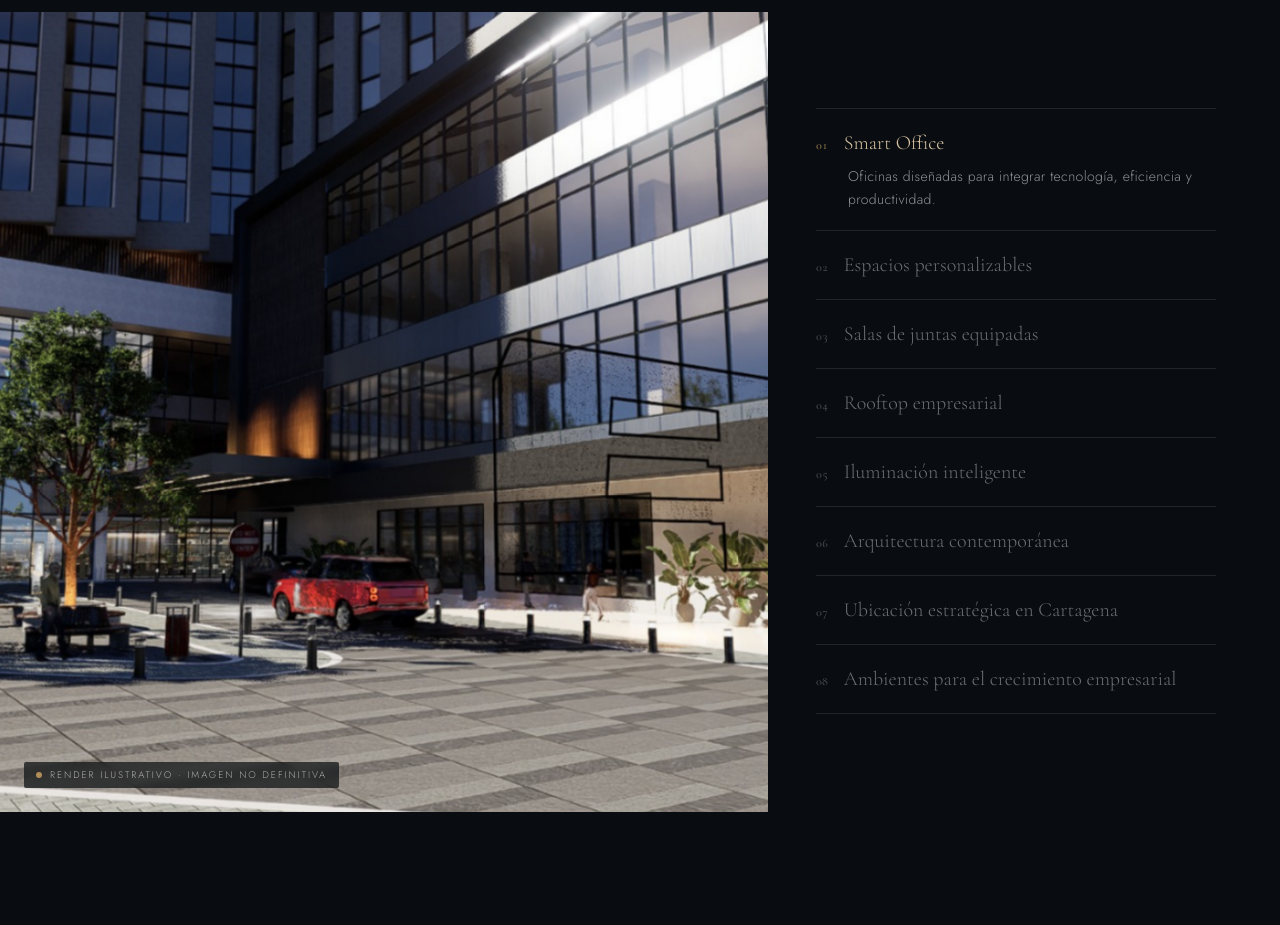
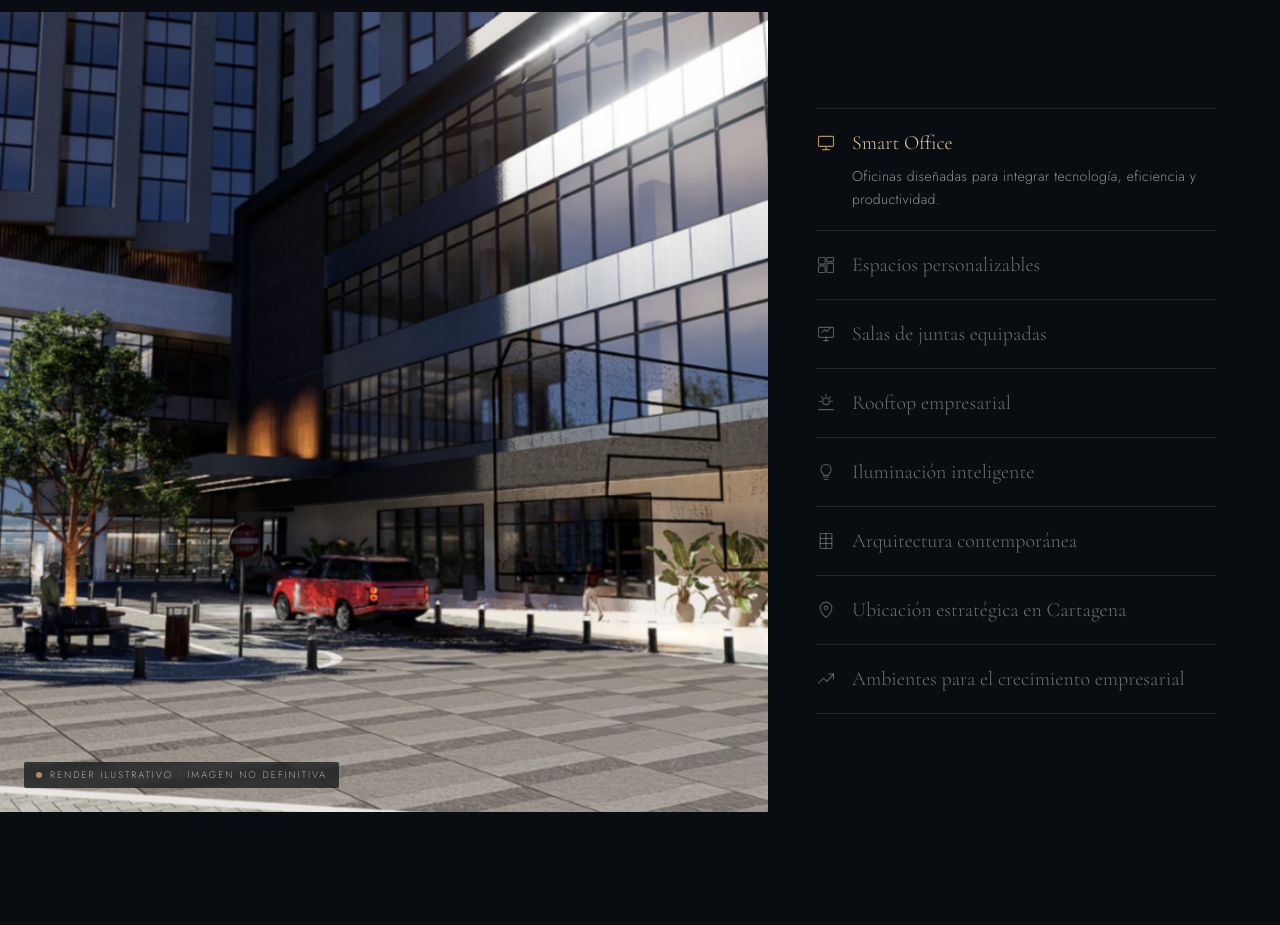
Before and after one commit to jerdiaz/malecon-residences, a Next.js app: page / in a window 1280 px wide. Shown: the part 6560-7485 px from the top of the page. Built offline with nearby package versions, Linux system fonts and the light colour scheme.

Commit message:
Amenidades: reemplazar numeros por iconos placeholder por defecto

```diff
--- a/src/components/Amenities.tsx
+++ b/src/components/Amenities.tsx
@@ -1,6 +1,7 @@
 "use client";
 
 import { useState } from "react";
+import type { ComponentType } from "react";
 import Reveal from "@/components/ui/Reveal";
 
 // ─────────────────────────────────────────────────────────────────────────────
@@ -11,70 +12,82 @@ import Reveal from "@/components/ui/Reveal";
 // Ninguna es la foto definitiva de cada amenidad — deben reemplazarse por
 // fotografía/render específico de cada espacio (interior de oficina, sala de
 // juntas, rooftop al atardecer, detalle de iluminación, etc.) antes de lanzar.
+//
+// ⚠️ Los "icon" también son PLACEHOLDER genéricos — a futuro cada amenidad
+// tendrá su propio ícono definitivo, reemplazar cuando estén listos.
 // ─────────────────────────────────────────────────────────────────────────────
 interface Amenity {
-  number: string;
+  id: string;
   title: string;
   description: string;
   image: string;
+  icon: ComponentType<{ className?: string }>;
 }
 
 const AMENITIES: Amenity[] = [
   {
-    number: "01",
+    id: "smart-office",
     title: "Smart Office",
     description:
       "Oficinas diseñadas para integrar tecnología, eficiencia y productividad.",
     image: "/images/renders/render-08.png", // TODO: reemplazar por render definitivo
+    icon: IconMonitor,
   },
   {
-    number: "02",
+    id: "espacios-personalizables",
     title: "Espacios personalizables",
     description:
       "Adapta la distribución de tu oficina según las necesidades de tu empresa.",
     image: "/images/renders/render-07.png", // TODO: reemplazar por render definitivo
+    icon: IconLayout,
   },
   {
-    number: "03",
+    id: "salas-de-juntas",
     title: "Salas de juntas equipadas",
     description:
       "Espacios modernos para reuniones, presentaciones y encuentros de negocios.",
     image: "/images/renders/render-06.png", // TODO: reemplazar por render definitivo
+    icon: IconPresentation,
   },
   {
-    number: "04",
+    id: "rooftop-empresarial",
     title: "Rooftop empresarial",
     description:
       "Un espacio exclusivo para networking, reuniones informales y eventos corporativos con vistas privilegiadas.",
     image: "/images/renders/render-01.png", // TODO: reemplazar por render definitivo
+    icon: IconRooftop,
   },
   {
-    number: "05",
+    id: "iluminacion-inteligente",
     title: "Iluminación inteligente",
     description:
       "Diseño lumínico que recrea la luz natural para brindar mayor confort y bienestar durante la jornada laboral.",
     image: "/images/renders/render-05.png", // TODO: reemplazar por render definitivo
+    icon: IconBulb,
   },
   {
-    number: "06",
+    id: "arquitectura-contemporanea",
     title: "Arquitectura contemporánea",
     description:
       "Acabados premium y materiales de alta calidad que reflejan profesionalismo y exclusividad.",
     image: "/images/renders/render-04.png", // TODO: reemplazar por render definitivo
+    icon: IconBuilding,
   },
   {
-    number: "07",
+    id: "ubicacion-estrategica",
     title: "Ubicación estratégica en Cartagena",
     description:
       "Conecta tu empresa con uno de los principales polos empresariales y de inversión del Caribe colombiano.",
     image: "/images/renders/render-02.png", // TODO: reemplazar por render definitivo
+    icon: IconPin,
   },
   {
-    number: "08",
+    id: "crecimiento-empresarial",
     title: "Ambientes para el crecimiento empresarial",
     description:
       "Espacios que fortalecen la imagen corporativa y mejoran la experiencia de colaboradores y clientes.",
     image: "/images/renders/render-03.png", // TODO: reemplazar por render definitivo
+    icon: IconGrowth,
   },
 ];
 // ─────────────────────────────────────────────────────────────────────────────
@@ -105,7 +118,7 @@ export default function Amenities() {
         <div className="relative h-[55vh] w-full overflow-hidden lg:sticky lg:top-0 lg:h-screen lg:w-[60%]">
           {AMENITIES.map((a, i) => (
             <div
-              key={a.number}
+              key={a.id}
               aria-hidden={i !== active}
               className={`animate-ken-burns absolute inset-0 bg-cover bg-center transition-opacity duration-1000 ease-silk ${
                 i === active ? "opacity-100" : "opacity-0"
@@ -128,22 +141,21 @@ export default function Amenities() {
           <div className="lg:pr-4">
             {AMENITIES.map((a, i) => {
               const isActive = i === active;
+              const Icon = a.icon;
               return (
                 <button
-                  key={a.number}
+                  key={a.id}
                   onMouseEnter={() => setActive(i)}
                   onFocus={() => setActive(i)}
                   onClick={() => setActive(i)}
                   className="block w-full border-t border-white/10 py-5 text-left last:border-b"
                 >
-                  <span className="flex items-baseline gap-4">
-                    <span
-                      className={`font-serif text-xs tabular-nums transition-colors duration-500 ${
+                  <span className="flex items-center gap-4">
+                    <Icon
+                      className={`h-5 w-5 shrink-0 transition-colors duration-500 ${
                         isActive ? "text-bronze" : "text-white/30"
                       }`}
-                    >
-                      {a.number}
-                    </span>
+                    />
                     <span
                       className={`font-serif text-lg font-light leading-snug transition-colors duration-500 sm:text-xl ${
                         isActive ? "text-champagne" : "text-white/40"
@@ -159,7 +171,7 @@ export default function Amenities() {
                       isActive ? "mt-2 grid-rows-[1fr] opacity-100" : "grid-rows-[0fr] opacity-0"
                     }`}
                   >
-                    <div className="overflow-hidden pl-8">
+                    <div className="overflow-hidden pl-9">
                       <p className="text-sm font-light leading-relaxed tracking-wide text-white/55">
                         {a.description}
                       </p>
@@ -174,3 +186,99 @@ export default function Amenities() {
     </section>
   );
 }
+
+/* ── Íconos placeholder — trazo fino, consistente con el resto del sitio ── */
+
+const ICON_PROPS = {
+  viewBox: "0 0 24 24",
+  fill: "none",
+  stroke: "currentColor",
+  strokeWidth: 1.4,
+  strokeLinecap: "round" as const,
+  strokeLinejoin: "round" as const,
+};
+
+function IconMonitor({ className }: { className?: string }) {
+  return (
+    <svg className={className} {...ICON_PROPS}>
+      <rect x="3" y="4" width="18" height="12" rx="1" />
+      <line x1="8" y1="20" x2="16" y2="20" />
+      <line x1="12" y1="16" x2="12" y2="20" />
+    </svg>
+  );
+}
+
+function IconLayout({ className }: { className?: string }) {
+  return (
+    <svg className={className} {...ICON_PROPS}>
+      <rect x="3" y="3" width="8" height="8" rx="1" />
+      <rect x="13" y="3" width="8" height="5" rx="1" />
+      <rect x="13" y="10" width="8" height="11" rx="1" />
+      <rect x="3" y="13" width="8" height="8" rx="1" />
+    </svg>
+  );
+}
+
+function IconPresentation({ className }: { className?: string }) {
+  return (
+    <svg className={className} {...ICON_PROPS}>
+      <rect x="3" y="4" width="18" height="12" rx="1" />
+      <path d="M7 10l3-3 3 2 4-4" />
+      <line x1="9" y1="20" x2="15" y2="20" />
+      <line x1="12" y1="16" x2="12" y2="20" />
+    </svg>
+  );
+}
+
+function IconRooftop({ className }: { className?: string }) {
+  return (
+    <svg className={className} {...ICON_PROPS}>
+      <circle cx="12" cy="10" r="4" />
+      <line x1="12" y1="2" x2="12" y2="4" />
+      <line x1="4.2" y1="10" x2="6.2" y2="10" />
+      <line x1="17.8" y1="10" x2="19.8" y2="10" />
+      <line x1="6.5" y1="4.5" x2="8" y2="6" />
+      <line x1="16" y1="6" x2="17.5" y2="4.5" />
+      <line x1="3" y1="20" x2="21" y2="20" />
+    </svg>
+  );
+}
+
+function IconBulb({ className }: { className?: string }) {
+  return (
+    <svg className={className} {...ICON_PROPS}>
+      <path d="M12 3a6 6 0 0 0-4 10.5c.6.6 1 1.4 1 2.5h6c0-1.1.4-1.9 1-2.5A6 6 0 0 0 12 3z" />
+      <line x1="9" y1="18" x2="15" y2="18" />
+      <line x1="10" y1="21" x2="14" y2="21" />
+    </svg>
+  );
+}
+
+function IconBuilding({ className }: { className?: string }) {
+  return (
+    <svg className={className} {...ICON_PROPS}>
+      <rect x="5" y="3" width="14" height="18" rx="1" />
+      <line x1="5" y1="9" x2="19" y2="9" />
+      <line x1="5" y1="15" x2="19" y2="15" />
+      <line x1="12" y1="3" x2="12" y2="21" />
+    </svg>
+  );
+}
+
+function IconPin({ className }: { className?: string }) {
+  return (
+    <svg className={className} {...ICON_PROPS}>
+      <path d="M12 21s7-6.5 7-11.5A7 7 0 0 0 5 9.5C5 14.5 12 21 12 21z" />
+      <circle cx="12" cy="9.5" r="2.2" />
+    </svg>
+  );
+}
+
+function IconGrowth({ className }: { className?: string }) {
+  return (
+    <svg className={className} {...ICON_PROPS}>
+      <polyline points="3 17 9 11 13 15 21 6" />
+      <polyline points="15 6 21 6 21 12" />
+    </svg>
+  );
+}
```
